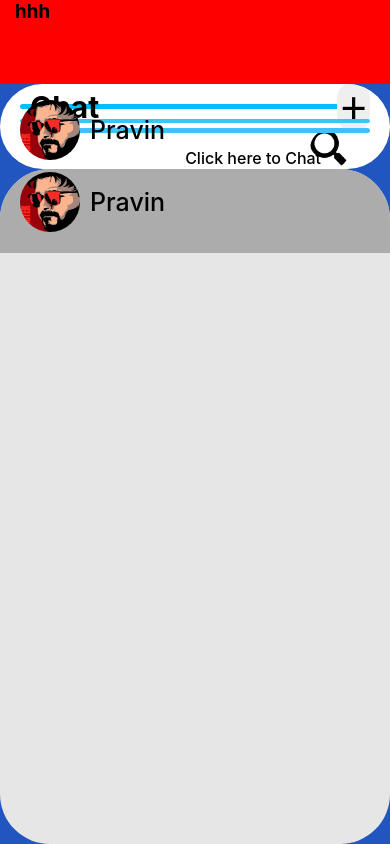
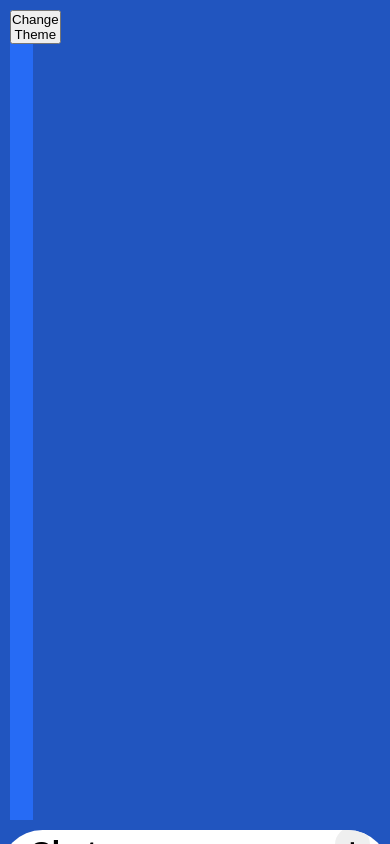
Before and after one commit to Pravin2441/webchat, a React (Create React App) app: page / in a window 390 px wide. Shown: the top 844 px of the page. Built offline with nearby package versions, Linux system fonts and the light colour scheme.

Commit message:
Add files via upload

```diff
--- a/src/App.css
+++ b/src/App.css
@@ -25,20 +25,6 @@
   width: 6%;
   height: 96vh;
   margin: 10px;
-}
-.feature button {
-  visibility: hidden;
-}
-@media screen and (max-width: 700px) {
-  .feature {
-    background-color: red;
-    flex-direction: row;
-    display: flex;
-    align-content: center;
-    width: 100%;
-    height: 10vh;
-    margin: 0;
-  }
 }
 
 .ChatList {
@@ -76,13 +62,6 @@
   position: absolute;
   margin-top: 3px;
 }
-@media screen and (max-width: 700px) {
-  .ChatArea {
-    width: 100%;
-    height: 80vh;
-    margin: 0%;
-  }
-}
 #style1::-webkit-scrollbar-track {
   border-radius: 10px;
   background-color: #f8f8f8;
@@ -97,25 +76,11 @@
   border-radius: 5px;
   background-color: #272727;
 }
-/* @media screen and (max-width: 700px) {
-  .feature button {
-    background-color: orange;
-    border: none;
-    outline: none;
-    font-size: 30px;
-    text-align: center;
-    align-items: center;
-    width: 50px;
-    height: 100%;
-    cursor: pointer;
-    visibility: visible;
-  }
-} */
 
 .newChat {
   width: 100%;
   height: 10%;
-  background-color: deepskyblue;
+  background-color: #40c2f5;
   border-radius: 50px;
   font-size: 20px;
   align-items: center;
--- a/src/component/Features.js
+++ b/src/component/Features.js
@@ -1,14 +1,28 @@
-import React from "react";
+import React, { useState } from "react";
+import styled, { ThemeProvider } from "styled-components";
+import { lightTheme, darkTheme, GlobalStyles } from "./themes.js";
+const StyledApp = styled.div`
+  color: ${(props) => props.theme.fontColor};
+  toggleborder: ${(props) => props.theme.toggleBorder};
+  background: ${(props) => props.theme.background};
+`;
 
-const feature = () => {
+function Feature() {
+  const [theme, setTheme] = useState("light");
+
+  const themeToggler = () => {
+    theme === "light" ? setTheme("dark") : setTheme("light");
+  };
   return (
     <div className="feature">
-      <button>...</button>
-      <h3>h</h3>
-      <h3>h</h3>
-      <h3>h</h3>
+      <ThemeProvider theme={theme === "light" ? lightTheme : darkTheme}>
+        <GlobalStyles />
+        <StyledApp>
+          <button onClick={() => themeToggler()}>Change Theme</button>
+        </StyledApp>
+      </ThemeProvider>
     </div>
   );
-};
+}
 
-export default feature;
+export default Feature;
--- /dev/null
+++ b/src/component/themes.js
@@ -0,0 +1,23 @@
+import { createGlobalStyle } from "styled-components";
+
+export const lightTheme = {
+  body: "#2155bf",
+  fontColor: "#000",
+};
+
+export const darkTheme = {
+  body: "#000",
+  fontColor: "#fff",
+};
+
+export const GlobalStyles = createGlobalStyle`
+
+	body {
+
+		background-color: ${(props) => props.theme.body};
+        font-family:Arial,Roboto,sans-serif;
+        transition : 0.5s linear;
+
+	}
+
+`;
--- /dev/null
+++ b/src/resonsive.css
@@ -0,0 +1,44 @@
+@media screen and (max-width: 700px) {
+  .feature {
+    background-color: red;
+    flex-direction: row;
+    display: flex;
+    align-content: center;
+    width: 100%;
+    height: 10vh;
+    margin: 0;
+  }
+}
+@media screen and (min-width: 700px) {
+  .main-div {
+    flex-direction: row;
+  }
+}
+@media screen and (max-width: 700px) {
+  .ChatList {
+    width: 100%;
+    height: 10vh;
+    margin: 0;
+  }
+}
+@media screen and (max-width: 700px) {
+  .ChatArea {
+    width: 100%;
+    height: 80vh;
+    margin: 0%;
+  }
+}
+@media screen and (max-width: 700px) {
+  .feature button {
+    background-color: orange;
+    border: none;
+    outline: none;
+    font-size: 30px;
+    text-align: center;
+    align-items: center;
+    width: 50px;
+    height: 100%;
+    cursor: pointer;
+    visibility: visible;
+  }
+}
```
